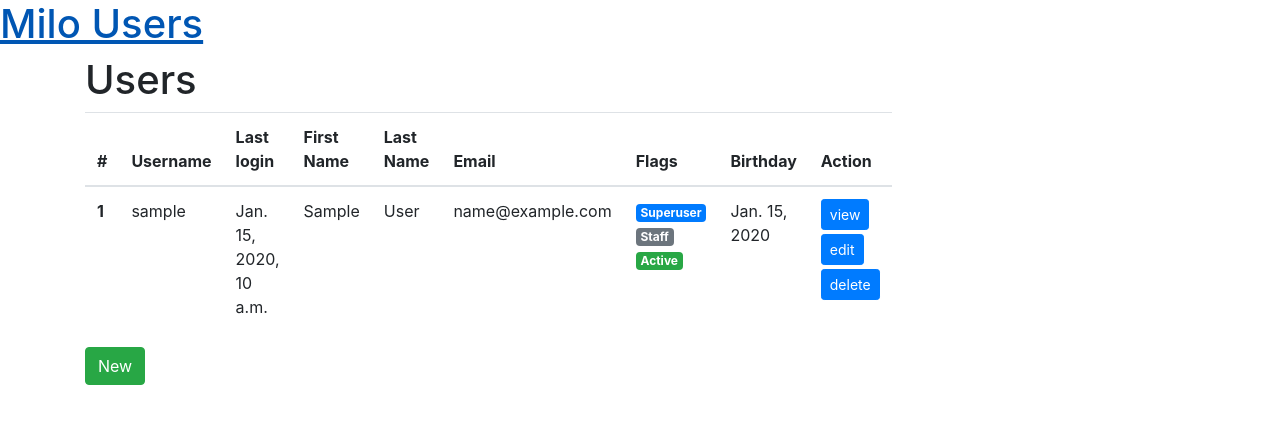
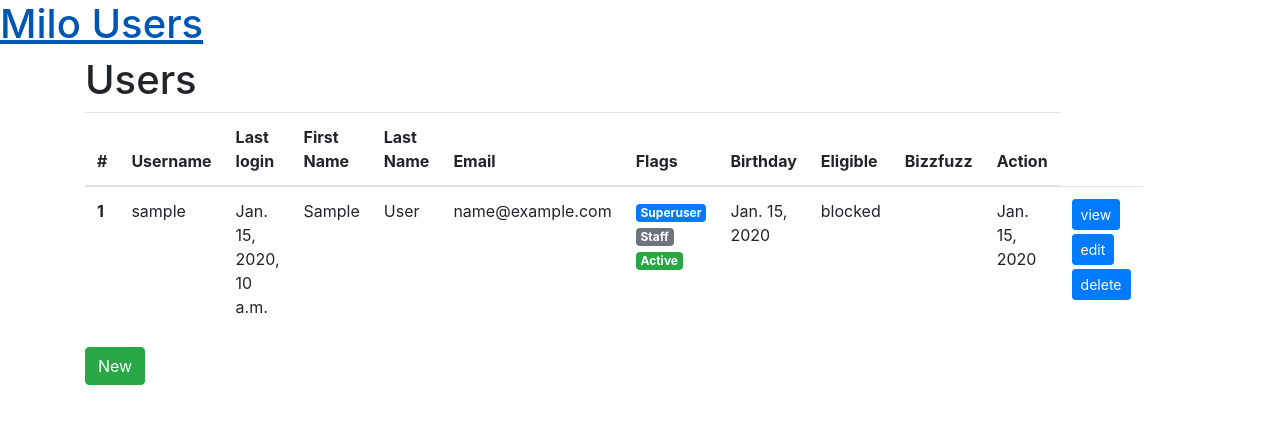
Before and after one commit to Qentinios/milosolutions, a Django app: page / in a window 1280 px wide. Shown: the top 424 px of the page. Run offline with Django 3.2, Linux system fonts and the light colour scheme; tables that the repository leaves empty hold one stand-in row (values such as "Sample post"); some libraries are stand-ins or nearby versions.

Commit message:
Added eligible and bizzfuzz tags

```diff
--- a/users/templates/users/milouser_list.html
+++ b/users/templates/users/milouser_list.html
@@ -1,6 +1,7 @@
 {% extends 'users/base.html' %}
 
 {% load crispy_forms_tags %}
+{% load user_custom_tags %}
 
 {% block content %}
     <h1>Users</h1>
@@ -16,6 +17,8 @@
                 <th scope="col">Email</th>
                 <th scope="col">Flags</th>
                 <th scope="col">Birthday</th>
+                <th scope="col">Eligible</th>
+                <th scope="col">Bizzfuzz</th>
                 <th scope="col">Action</th>
             </tr>
         </thead>
@@ -35,6 +38,9 @@
                     {% else %}<span class="badge badge-danger">Disabled</span>{% endif %}
                 </td>
                 <td>{{ user.birthday }}</td>
+                <td>{% eligibletag user.birthday %}</td>
+                <td>{% bizzfuzztag user.random %}</td>
+                <td>{{ user.birthday }}</td>
                 <td>
                     <a class="btn btn-sm btn-primary mb-1" href="{% url "user_view" user.id %}">view</a>
                     <a class="btn btn-sm btn-primary mb-1" href="{% url "user_edit" user.id %}">edit</a>
--- /dev/null
+++ b/users/templatetags/user_custom_tags.py
@@ -0,0 +1,24 @@
+from datetime import datetime
+
+from django import template
+
+register = template.Library()
+
+
+@register.simple_tag
+def eligibletag(date):
+    if date and datetime.today().year-date.year > 13:
+        return 'allowed'
+    return 'blocked'
+
+
+@register.simple_tag
+def bizzfuzztag(value):
+    bizzfuzz = ''
+    if value % 3 == 0:
+        bizzfuzz = 'Bizz'
+
+    if value % 5 == 0:
+        bizzfuzz += 'Fuzz'
+
+    return bizzfuzz
```
